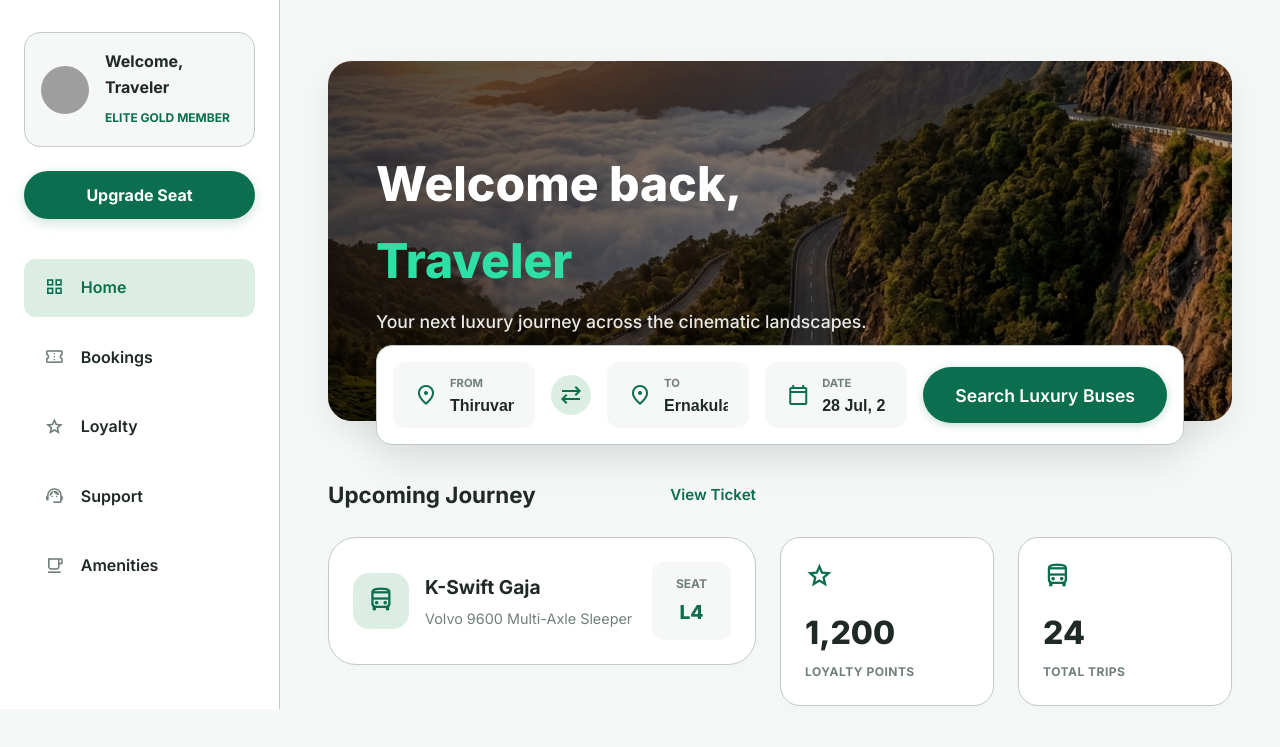
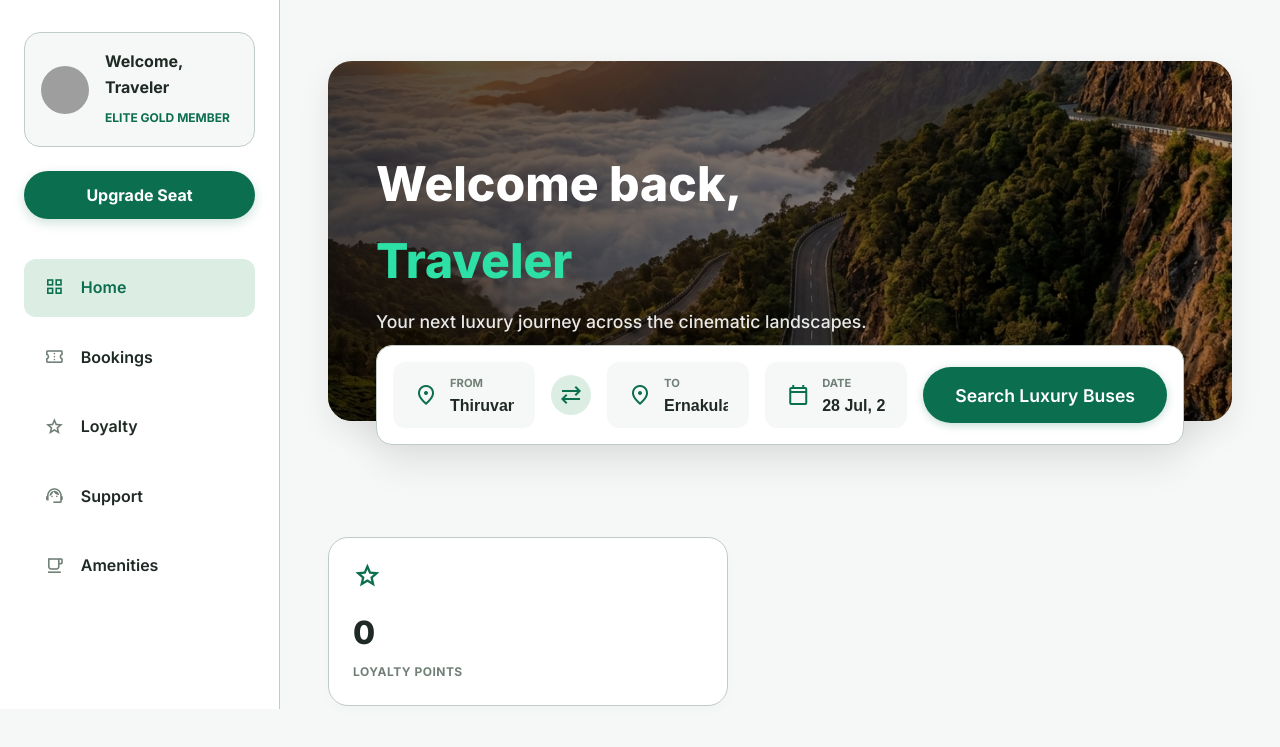
Before and after one commit to Arceus2006/EnteKSRTC-Basic-JS, a plain HTML site: page frontend/dashboard.html in a window 1280 px wide. Shown: the part 91-838 px from the top of the page. Drawn offline with nearby package versions, Linux system fonts and the light colour scheme; grey boxes are pictures that could not be loaded.

Commit message:
Remove mock booking sections from dashboard, rely only on live user profile data

```diff
--- a/frontend/dashboard.html
+++ b/frontend/dashboard.html
@@ -142,51 +142,16 @@
         </section>
 
         <!-- Widgets Grid -->
-        <div class="dashboard-widgets">
-
-          <!-- Upcoming Journey -->
-          <div class="widget-section" style="grid-column: span 1;">
-            <div class="section-header">
-              <h2>Upcoming Journey</h2>
-              <a href="#" class="link-view-all">View Ticket</a>
-            </div>
-
-            <div id="nextTripCard" class="widget-ticket">
-              <!-- JS overrides this, but we leave structure for fallback -->
-              <div class="ticket-left">
-                <div class="ticket-icon">
-                  <span class="material-symbols-outlined">directions_bus</span>
-                </div>
-                <div class="ticket-details">
-                  <h3>K-Swift Gaja</h3>
-                  <p>Volvo 9600 Multi-Axle Sleeper</p>
-                </div>
-              </div>
-              <div class="ticket-seat">
-                <span>SEAT</span>
-                <strong>L4</strong>
-              </div>
-            </div>
-          </div>
+        <div class="dashboard-widgets" style="grid-template-columns: 1fr; max-width: 400px;">
 
           <!-- Stats -->
           <div class="widget-section">
             <div class="section-header" style="opacity:0;"><h2>.</h2></div> <!-- spacer -->
             <div class="widget-stat">
               <span class="material-symbols-outlined">star</span>
-              <h3 id="statLoyaltyPoints">1,200</h3>
+              <h3 id="statLoyaltyPoints">0</h3>
               <p>LOYALTY POINTS</p>
               <a href="#" class="widget-cta-overlay">Redeem</a>
-            </div>
-          </div>
-
-          <div class="widget-section">
-            <div class="section-header" style="opacity:0;"><h2>.</h2></div> <!-- spacer -->
-            <div class="widget-stat">
-              <span class="material-symbols-outlined">directions_bus</span>
-              <h3 id="statTotalBookings">24</h3>
-              <p>TOTAL TRIPS</p>
-              <a href="bookings.html" class="widget-cta-overlay">View All</a>
             </div>
           </div>
 
```
Also changed, not shown: frontend/js/dashboard.js (+1 -59 lines).
